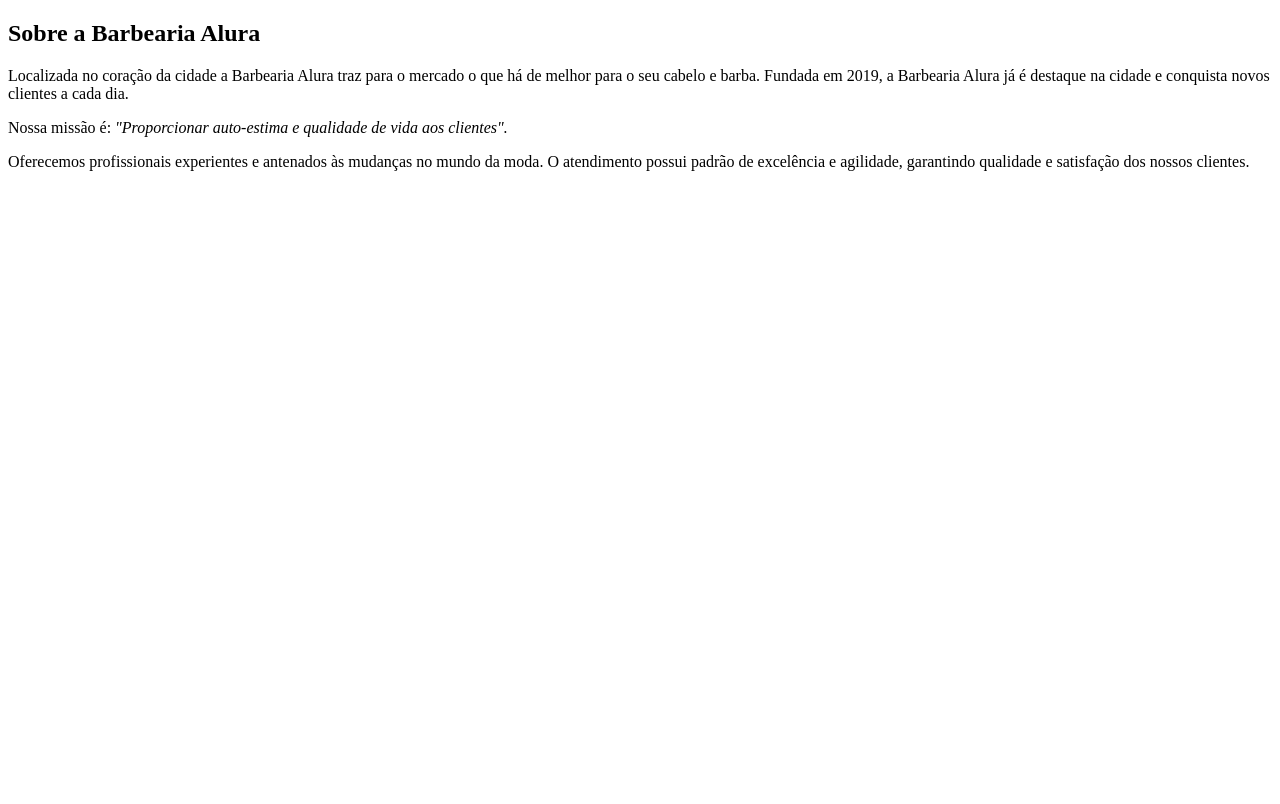
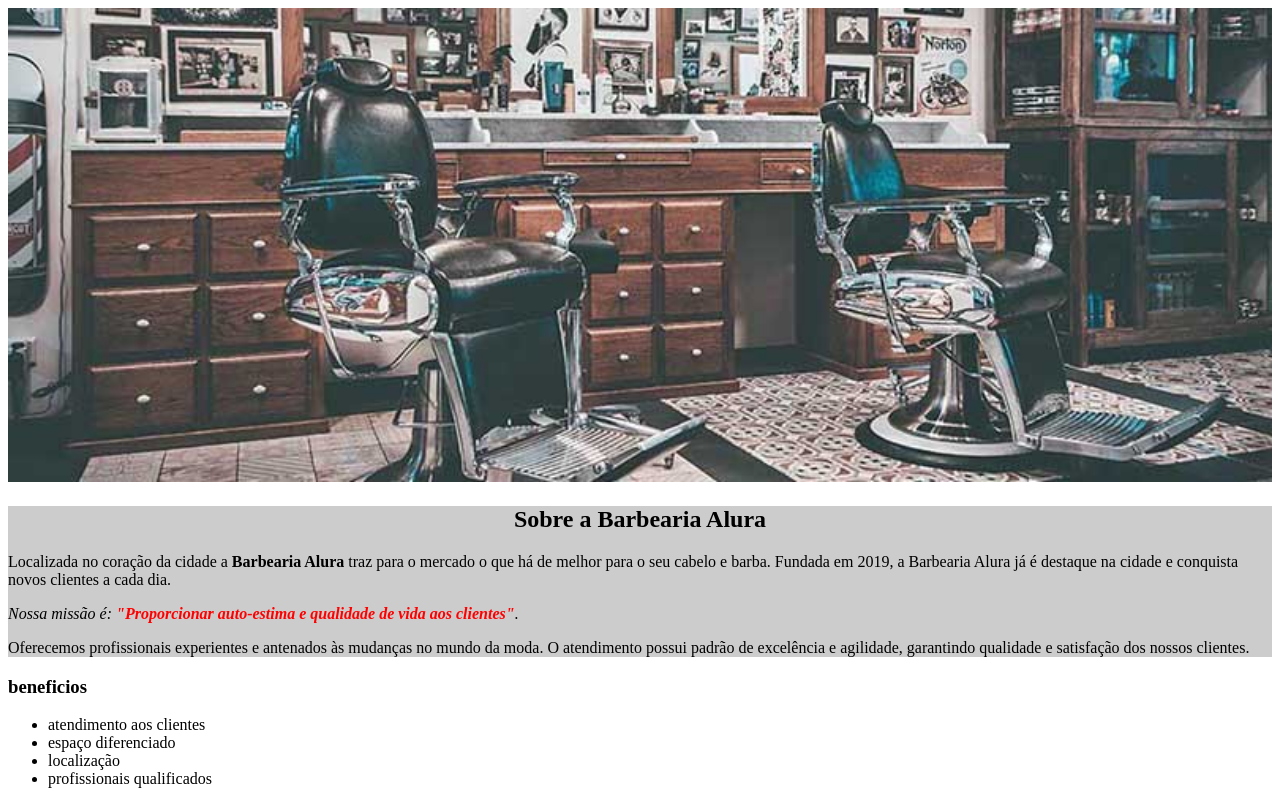
Before and after one commit to ezequieltss/html5-parte1, a plain HTML site: page index.html in a window 1280 px wide. Drawn offline with Linux system fonts and the light colour scheme.

Commit message:
Add files via upload

```diff
--- a/index.html
+++ b/index.html
@@ -7,13 +7,32 @@
     <title>barbearia alura</title>
 </head>
 <body>
+   <img id="banner" src="banner.jpg" >
+ <div class="principal">
 
   <h2>Sobre a Barbearia Alura</h2>
 
-  <p>Localizada no coração da cidade a Barbearia Alura traz para o mercado o que há de melhor para o seu cabelo e barba. Fundada em 2019, a Barbearia Alura já é destaque na cidade e conquista novos clientes a cada dia.</p>
+  <p>Localizada no coração da cidade a <strong>Barbearia Alura</strong> traz para o mercado o que há de melhor para o seu cabelo e barba. Fundada em 2019, a Barbearia Alura já é destaque na cidade e conquista novos clientes a cada dia.</p>
 
-<p>Nossa missão é: <em> "Proporcionar auto-estima e qualidade de vida aos clientes".</em></p>
+<p><em> Nossa missão é: <strong>"Proporcionar auto-estima e qualidade de vida aos clientes"</strong>.</em></p>
 
 <p>Oferecemos profissionais experientes e antenados às mudanças no mundo da moda. O atendimento possui padrão de excelência e agilidade, garantindo qualidade e satisfação dos nossos clientes.</p>
+
+ </div>
+
+ <div class="beneficios">
+
+  <h3>beneficios</h3>
+
+  <ul>
+    <li class="itens">atendimento aos clientes</li>
+    <li class="itens">espaço diferenciado</li>
+    <li class="itens">localização</li>
+    <li class="itens">profissionais qualificados</li>
+
+  </ul>
+ </div>
+
+
 </body>
 </html>
--- a/style.css
+++ b/style.css
@@ -0,0 +1,21 @@
+body{
+}
+
+#banner{
+    width: 100%;
+}
+
+.principal{
+    background: #cccccc;
+
+}
+
+
+h2{
+    text-align: center;
+}
+
+em strong{
+    color: red;
+
+}
```
